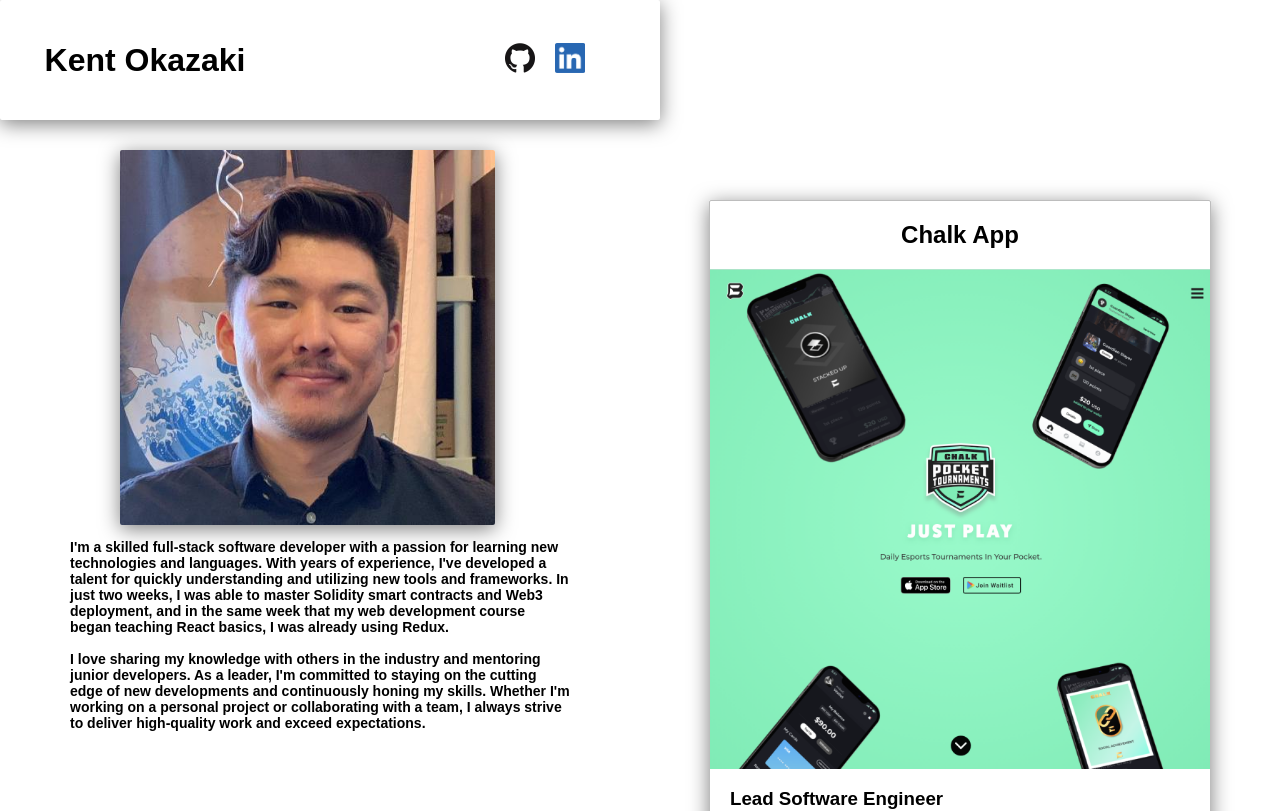
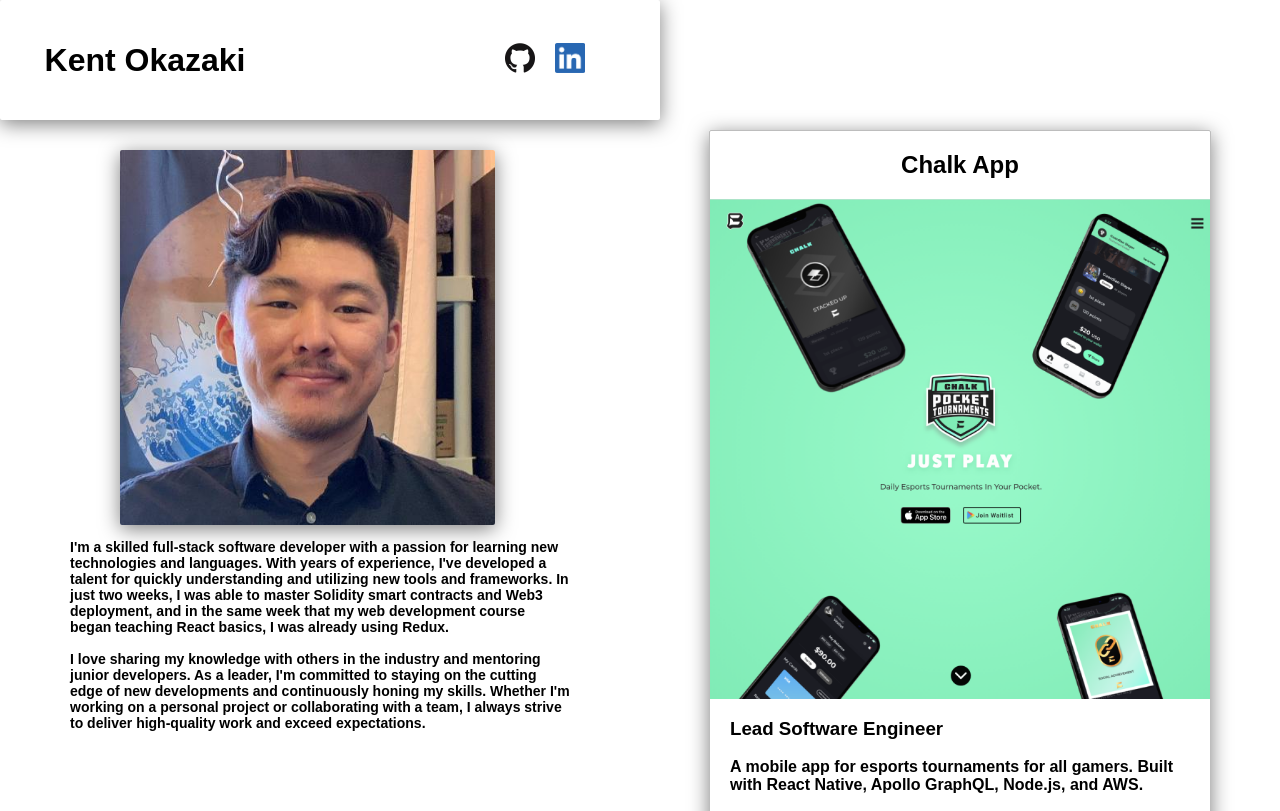
Before and after one commit to randomslap/kentokazaki, a Next.js app: page / in a window 1280 px wide. Shown: the top 811 px of the page. Built offline with nearby package versions, Linux system fonts and the light colour scheme.

Commit message:
updated styling and padding

```diff
--- a/components/Carousel.tsx
+++ b/components/Carousel.tsx
@@ -73,5 +73,5 @@
 	flex-direction: column;
 	align-items: center;
 	width: 50%;
-	padding-top: 200px;
+	padding-top: 130px;
 `
--- a/components/Project.tsx
+++ b/components/Project.tsx
@@ -44,6 +44,10 @@
 		text-decoration: none;
 		color: black;
 	}
+	&:hover {
+		opacity: 0.5;
+		transition: all 0.3s ease;
+	}
 	@media (max-width: 1216px) {
 		width: 350px;
 		height: 575px;
```
Also changed, not shown: 1 other file (tests, documents, lock files or other folders).
